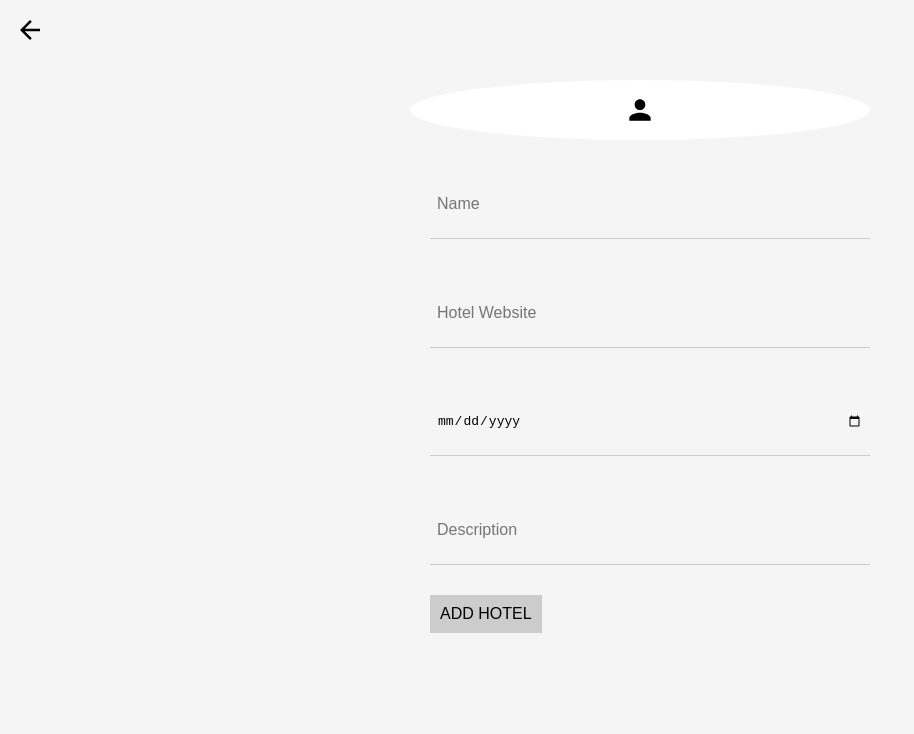
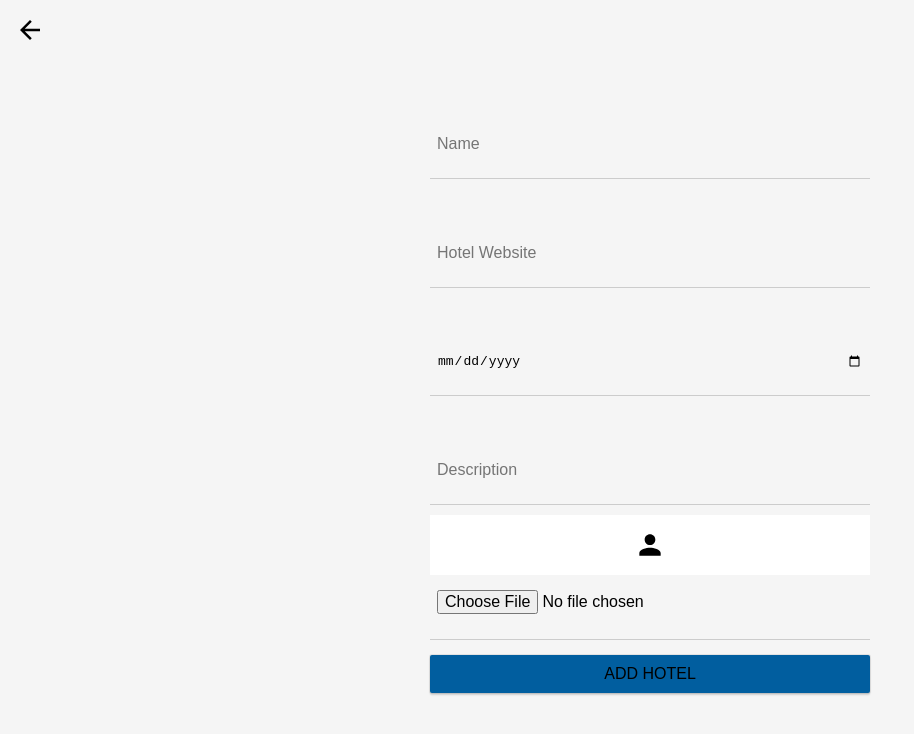
Before and after one commit to jaemin-han/Hotel-List-react-project, a React (Create React App) app: page /newhotel in a window 1280 px wide. Shown: the top 734 px of the page, without its empty margins (0-914 px from the left). Built offline with nearby package versions, Linux system fonts and the light colour scheme; no server answers.

Commit message:
final style updates createhotel page

```diff
--- a/src/CreateHotel.js
+++ b/src/CreateHotel.js
@@ -23,20 +23,17 @@ class CreateContact extends Component {
                     </Link>
                     {/* Whenever the input field is changed, pass the handleSubmit method into onSubmit attribute */}
                     <form onSubmit={this.handleSubmit} className="create-contact-form">
-                        <ImageInput
-                            className="create-contact-avatar-input"
-                            name="avatarURL"
-                            maxHeight={64}
-                        />
                         <div className="create-contact-details">
                             <input type="text" name="name" placeholder="Name"/>
                             <input type="text" name="website" placeholder="Hotel Website"/>
                             <input type="date" name="date" placeholder="Date" />
                             <input type="text" name="description" placeholder="Description"/>
-
-                            <button className="confirm-hotel">Add Hotel</button>
-
-
+                            <ImageInput
+                                className="create-contact-avatar-input"
+                                name="avatarURL"
+                                maxHeight={64}
+                            />
+                            <button className="search-contacts-upload">Add Hotel</button>
                         </div>
                     </form>
                 </div>
--- a/src/ImageInput.js
+++ b/src/ImageInput.js
@@ -102,11 +102,12 @@ class ImageInput extends React.Component {
           onChange={this.handleFileChange}
           style={{
             position: 'absolute',
+            marginTop: '50px',
             top: 0,
             left: 0,
             width: '100%',
-            height: '100%',
-            opacity: 0
+            // height: '100%',
+            // opacity: 0
           }}
         />
       </div>
--- a/src/index.css
+++ b/src/index.css
@@ -53,7 +53,7 @@ body, .app {
   background-size: 32px 32px;
   background-position: center;
   background-repeat: no-repeat;
-  border-radius: 50%; }
+  cursor: pointer; }
 
 .create-contact-details input {
   width: 100%;
@@ -67,13 +67,19 @@ body, .app {
   outline: 0; }
 
 .create-contact-details button {
-  margin-top: 20px;
-  background: #cccccc;
+  margin-top: 80px;
   padding: 10px;
   text-transform: uppercase;
-  font-size: inherit;
   border: none;
-  outline: 0; }
+  outline: 0;
+  width: 100%;
+  box-shadow: 0 2px 2px 0 rgba(0, 0, 0, 0.16), 0 0 0 1px rgba(0, 0, 0, 0.08);
+  transition: box-shadow 200ms cubic-bezier(0.4, 0, 0.2, 1);
+  border-radius: 2px;
+  font-size: 16px;
+  border: none;
+  outline: none;
+  background: #015e9f; }
 
 /* CSS Testing - scss? alternatives? */
 /* ListContacts */
@@ -81,7 +87,7 @@ body, .app {
   display: flex;
   justify-content: space-evenly; }
 
-.search-contacts, .search-contacts .confirm-hotel {
+.search-contacts {
   width: 80%;
   padding: 20px 20px 20px 30px;
   margin-top: 30px;
@@ -94,7 +100,7 @@ body, .app {
   font-size: 1.2em;
   border: none;
   outline: none; }
-  .search-contacts:hover, .search-contacts .confirm-hotel:hover {
+  .search-contacts:hover {
     border: none;
     box-shadow: 0 3px 8px 0 rgba(0, 0, 0, 0.2), 0 0 0 1px rgba(0, 0, 0, 0.08); }
 
@@ -118,7 +124,8 @@ body, .app {
   cursor: default;
   padding: 0 16px; }
   .add-contact h4 {
-    color: #ffffff; }
+    color: #ffffff;
+    text-decoration: none; }
   .add-contact:hover {
     border: none;
     box-shadow: 0 5px 10px 0 rgba(0, 0, 0, 0.2), 0 0 0 1px rgba(0, 0, 0, 0.08); }
--- a/src/index.scss
+++ b/src/index.scss
@@ -70,7 +70,7 @@ body, .app {
   background-size: 32px 32px;
   background-position: center;
   background-repeat: no-repeat;
-  border-radius: 50%;
+  cursor: pointer;
 }
 .create-contact-details input {
   width: 100%;
@@ -84,13 +84,19 @@ body, .app {
   outline: 0;
 }
 .create-contact-details button {
-  margin-top: 20px;
-  background: $color-gray-light;
+  margin-top: 80px;
   padding: 10px;
   text-transform: uppercase;
-  font-size: inherit;
   border: none;
   outline: 0;
+  width: 100%;
+  box-shadow: 0 2px 2px 0 rgba(0,0,0,0.16), 0 0 0 1px rgba(0,0,0,0.08);
+  transition: box-shadow 200ms cubic-bezier(0.4,0.0,0.2,1);
+  border-radius: 2px;
+  font-size: 16px;
+  border: none;
+  outline: none;
+  background: $color-link;
 }
 /* CSS Testing - scss? alternatives? */
 /* ListContacts */
@@ -121,9 +127,6 @@ body, .app {
     box-shadow: 0 3px 8px 0 rgba(0,0,0,0.2), 0 0 0 1px rgba(0,0,0,0.08);
   }
 
-  .confirm-hotel {
-    @extend .search-contacts;
-  }
 }
 .add-like {
   display: flex;
@@ -147,6 +150,7 @@ body, .app {
 
   h4 {
     color: $color-white;
+    text-decoration: none;
   }
 
   &:hover {
```
